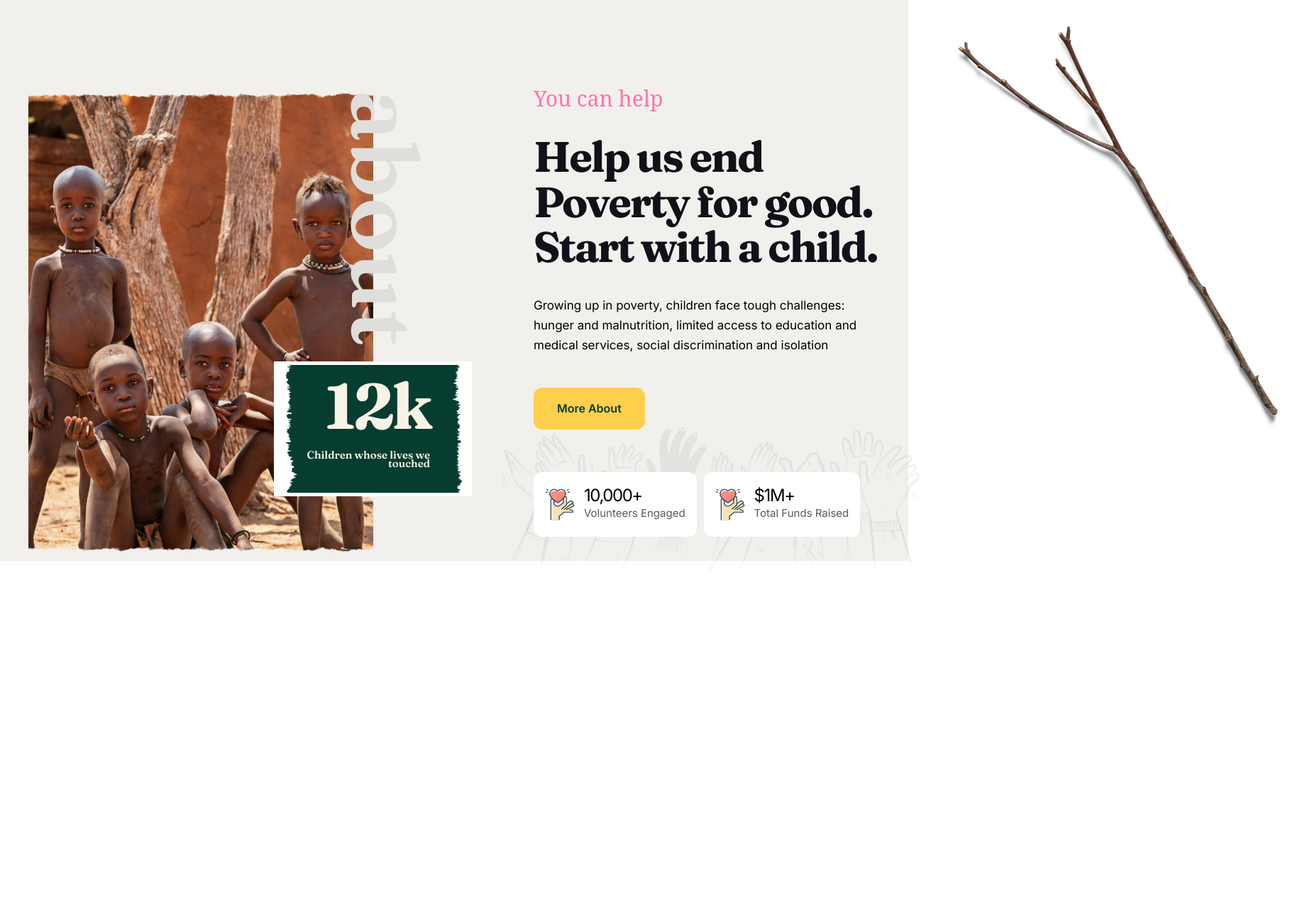
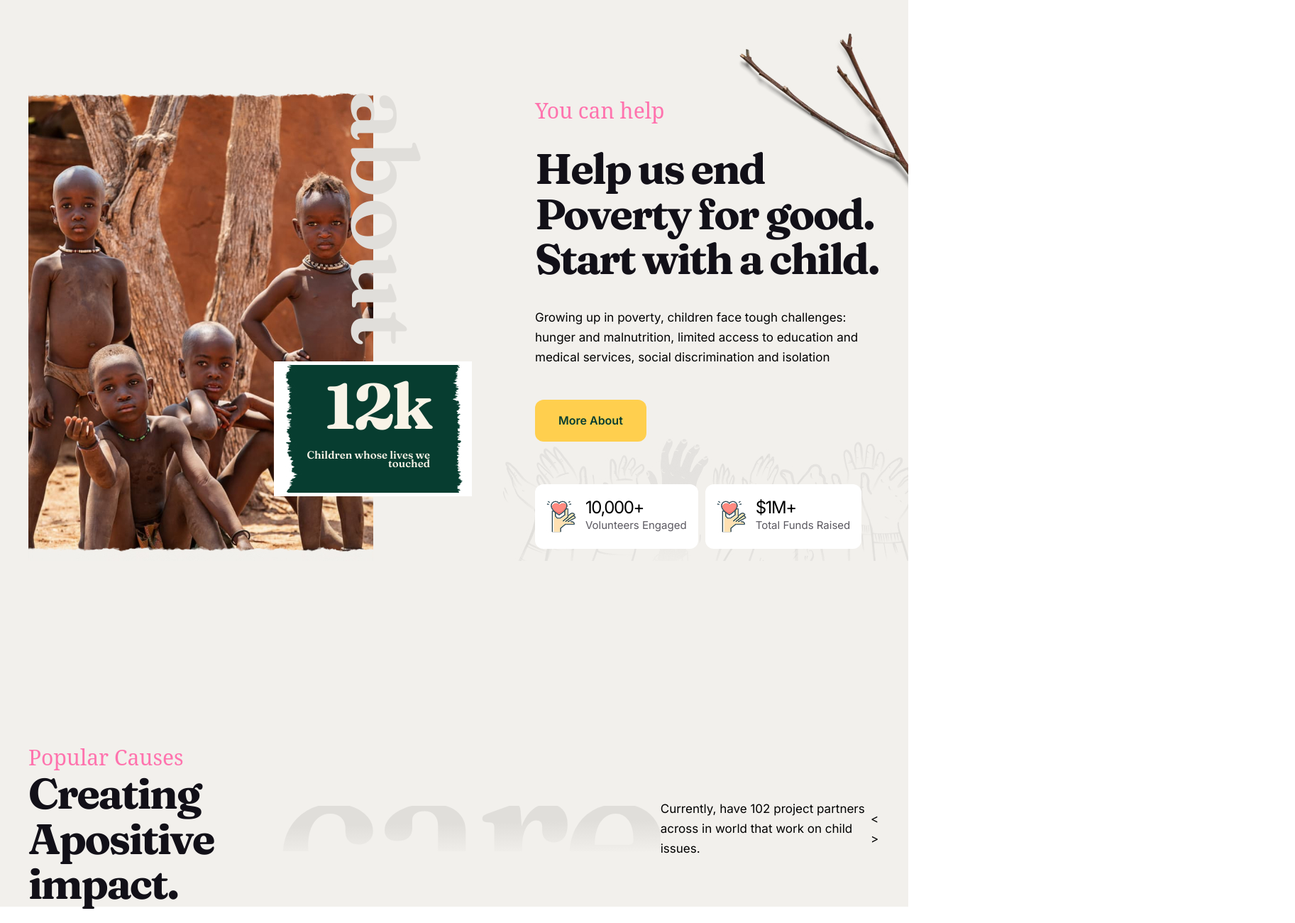
Before and after one commit to mshakibdev/html-01, a website: page index.html in a window 1280 px wide. Shown: the part 1360-2660 px from the top of the page at 71% size, 1825 px wide, since content can reach past the window. Before the commit the page ends 2163 px from the top, so only its background shows below. Drawn offline with Linux system fonts and the light colour scheme; a web font is replaced by a local one.

Commit message:
fix layout and css

```diff
--- a/index.html
+++ b/index.html
@@ -22,7 +22,8 @@ We would be pleased.">
 							      fill="#063D30"></path>
 						</svg>
 						<div class="sh-navbar__logo-content">
-							<a href="#"><img src="assets/img/logo/logo-1.png" aria-label="Home page of helpus org" alt=""></a>
+							<a href="#"><img src="assets/img/logo/logo-1.png" aria-label="Home page of helpus org"
+							                 alt=""></a>
 						</div>
 					</div>
 					<nav class="sh-navbar__nav-links">
@@ -146,9 +147,10 @@ We would be pleased.">
 	<!--Hero end-->
 	<!-- Page Wrapper-->
 	<div class="sh-page-wrapper">
-		<div class="sh-container">
 		<!-- blog card section -->
 		<section class="sh-blog-card-wrapper">
+			<div class="sh-container">
+				<div class="sh-content-wrapper">
 					<div class="sh-card__card-1">
 						<div class="sh-card__icon">
 							<img src="./assets/img/card/health.jpg" alt="health-icon">
@@ -185,9 +187,15 @@ We would be pleased.">
 							<p>Read More</p>
 						</a>
 					</div>
+				</div>
+			</div>
 		</section>
+
 		<!-- help-us section -->
 		<section class="sh-help-us__wrapper">
+			<div class="sh-container">
+				<div class="sh-content-wrapper">
+
 					<img class="sh-help-us__receiving-hands" src="assets/img/help-us/receiveing-hands.png" alt="">
 					<div class="sh-help-us__img">
 						<div class="img">
@@ -204,7 +212,7 @@ We would be pleased.">
 					</div>
 					<div class="sh-help-us__content">
 						<span>You can help</span>
-					<h2 class="sh-help-us__heading">Help us end
+						<h2>Help us end
 							Poverty for good.
 							Start with a child.</h2>
 						<p class="sh-help-us__description">Growing up in poverty, children face tough challenges:
@@ -230,9 +238,28 @@ We would be pleased.">
 						</div>
 					</div>
 					<img class="sh-help-us__rotate-tree" src="./assets/img/help-us/rotate-shape.png" alt="">
+				</div>
+			</div>
 		</section>
 
+		<!-- positive impact section-->
+		<section class="sh-positive-impact__wrapper">
+			<div class="sh-container">
+				<div class="sh-content-wrapper">
+
+					<div class="sh-positive-impact__title">
+						<span>Popular Causes</span>
+						<h2>Creating Apositive impact.</h2>
 					</div>
+					<h3 class="care-text">care</h3>
+					<div class="sh-positive-impact__description">
+						<p>Currently, have 102 project partners across in world that work on child issues.</p>
+					</div>
+					<div class="sh-positive-impact__slider-btn">< ></div>
+				</div>
+			</div>
+		</section>
+
 	</div>
 </main>
 <script src="lib/jquery/jquery-3.7.1.min.js"></script>
--- a/scss/layout/sections/_help_us.scss
+++ b/scss/layout/sections/_help_us.scss
@@ -6,19 +6,20 @@
     align-items: flex-start;
     padding-top: 161px;
     position: relative;
+    overflow-x: hidden;
   }
 
   &__rotate-tree {
     position: absolute;
-    right: -585px;
-    top: 21px;
+    right: -237px;
+    top: 31px;
   }
 
   &__receiving-hands {
     position: absolute;
-    left: -21%;
     mix-blend-mode: exclusion;
     top: 41%;
+    left: 10%;
 
   }
 
@@ -80,24 +81,9 @@
     width: 40.5%;
     margin-left: 87px;
     position: relative;
-
-    span {
-      font-family: var(--sh-font-sub-heading), 'serif';
-      color: var(--color-pink);
-      font-size: 30px;
-      font-weight: 400;
-      line-height: .5;
+    h2{
+      margin: 31px 0 36px 0;
     }
-  }
-
-  &__heading {
-    font-family: var(--sh-font-heading), 'serif';
-    color: var(--color-black);
-    font-size: 60px;
-    font-weight: 700;
-    line-height: 1.06;
-    letter-spacing: -.04em;
-    margin: 31px 0 36px 0;
   }
 
   &__description {
--- /dev/null
+++ b/scss/layout/sections/_postive-impact.scss
@@ -0,0 +1,23 @@
+.sh-positive-impact{
+  &__wrapper{
+    display: flex;
+    justify-content: space-between;
+    align-items: center;
+    padding-top: 268px;
+    .care-text{
+      font-family: var(--sh-font-heading), 'serif';
+      font-size: 280px;
+      font-weight: 600;
+      line-height: 0.2286;
+      letter-spacing:-0.04em;
+      background: linear-gradient(179deg, #E0DEDA 39.13%, #F2F0EC 104.12%);
+      background-clip: text;
+      -webkit-background-clip: text;
+      -webkit-text-fill-color: transparent;
+    }
+  }
+  &__title{
+
+  }
+
+}
--- a/scss/layout/sections/index.scss
+++ b/scss/layout/sections/index.scss
@@ -3,3 +3,4 @@
 @forward 'services';
 @forward "card_blog";
 @forward "help_us";
+@forward "postive-impact";
--- a/scss/theme/_common.scss
+++ b/scss/theme/_common.scss
@@ -57,3 +57,9 @@ svg
 .sh-page-wrapper{
   background-color: var(--color-page-wrapper);
 }
+
+.sh-content-wrapper{
+  display: flex;
+  justify-content:  space-between;
+  align-items: center;
+}
--- a/scss/utils/_typgraphy.scss
+++ b/scss/utils/_typgraphy.scss
@@ -1,13 +1,13 @@
-$font-url : 'https://fonts.googleapis.com/css2?family=Fraunces:ital,opsz,wght@0,9..144,100..900;1,9..144,100..900&family=Inter:ital,opsz,wght@0,14..32,100..900;1,14..32,100..900&family=Sue+Ellen+Francisco&display=swap';
+$font-url: 'https://fonts.googleapis.com/css2?family=Fraunces:ital,opsz,wght@0,9..144,100..900;1,9..144,100..900&family=Inter:ital,opsz,wght@0,14..32,100..900;1,14..32,100..900&family=Sue+Ellen+Francisco&display=swap';
 
 :root {
-    --sh-font-heading:  "Fraunces";
-    --sh-font-sub-heading:  "Sue Ellen Francisco";
+  --sh-font-heading: "Fraunces";
+  --sh-font-sub-heading: "Sue Ellen Francisco";
   --sh-font-body: "Inter";
   --tp-font-flaticon: "flaticon";
 }
 
-h1{
+h1 {
   font-size: 120px;
   font-weight: 700;
   line-height: 0.967;
@@ -16,3 +16,20 @@ h1{
   max-width: 708px;
   width: 100%;
 }
+
+h2 {
+  font-family: var(--sh-font-heading), 'serif';
+  color: var(--color-black);
+  font-size: 60px;
+  font-weight: 700;
+  line-height: 1.06;
+  letter-spacing: -.04em;
+}
+
+span{
+    color: var(--color-pink);
+    font-family: var(--sh-font-sub-heading), 'serif';
+    font-size: 30px;
+    font-weight: 400;
+    line-height: .5;
+}
```
Also changed, not shown: css/style.css. Lines whose indentation alone changed are shown as unchanged.
